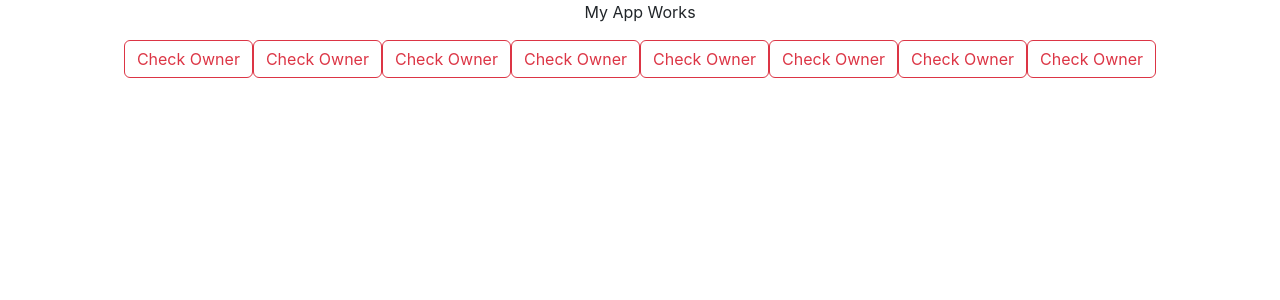
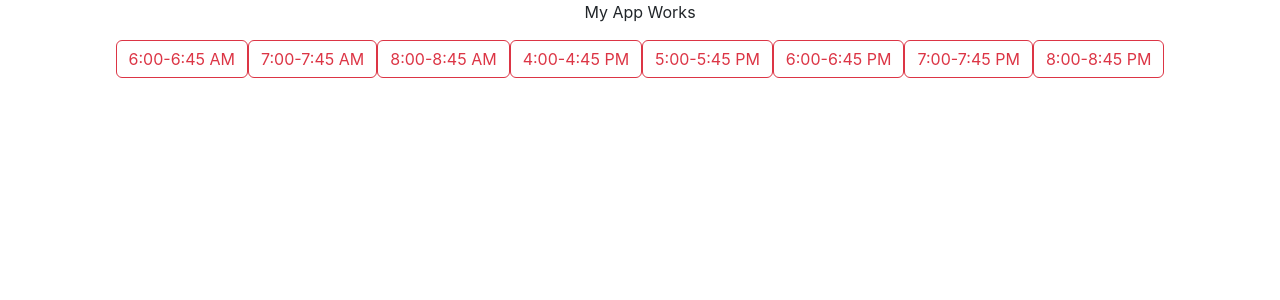
Before and after one commit to rahul-madaan/slot-booking-app, a React (Create React App) app: page / in a window 1280 px wide. Shown: the top 300 px of the page. Built offline with nearby package versions, Linux system fonts and the light colour scheme.

Commit message:
added index number to props of slot button for db update

```diff
--- a/src/App.js
+++ b/src/App.js
@@ -6,7 +6,7 @@ function App() {
     <div className="App">
         <p>My App Works</p>
         {timeSlot.map((SlotName,index) => (
-        <SlotButton value={SlotName.toString()} key={index} />
+        <SlotButton value={SlotName.toString()} key={index} value2={index} />
         )
         )}
     </div>
--- a/src/MyComponents/SlotButton.js
+++ b/src/MyComponents/SlotButton.js
@@ -1,14 +1,13 @@
-import React from 'react'
 
 export const SlotButton = (props) => {
 
     const myBuyingRequestButtonClick = (e) => {
         e.preventDefault()
-        console.log("INDEX = " + e.target.getAttribute('data-value-index'))
+        console.log("INDEX = " + e.target.getAttribute('data-value-slot-name') + " " + e.target.getAttribute('data-value-index-number'))
     }
     return (
         <>
-            <button type="button" className="btn btn-outline-danger" onClick={myBuyingRequestButtonClick} data-value-index={props.value}>Check Owner
+            <button type="button" className="btn btn-outline-danger" onClick={myBuyingRequestButtonClick} data-value-slot-name={props.value} data-value-index-number={props.value2}>{props.value}
             </button>
         </>
     )
```
